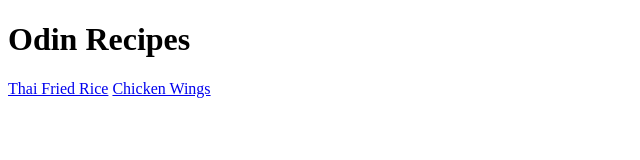
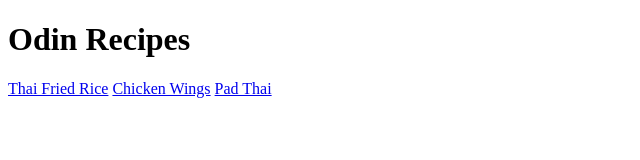
Before and after one commit to SelfmadeTommy/odin-recipes, a plain HTML site: page index.html in a window 1280 px wide. Shown: the full height of the page, 0-640 px from the left. Drawn offline with Linux system fonts and the light colour scheme.

Commit message:
Link pad thai in index.html

```diff
--- a/index.html
+++ b/index.html
@@ -10,5 +10,6 @@
     <h1>Odin Recipes</h1>
     <a href="recipes/thai-fried-rice.html">Thai Fried Rice</a>
     <a href="recipes/chicken-wings.html">Chicken Wings</a>
+    <a href="recipes/pad-thai.html">Pad Thai</a>
   </body>
 </html>
```
